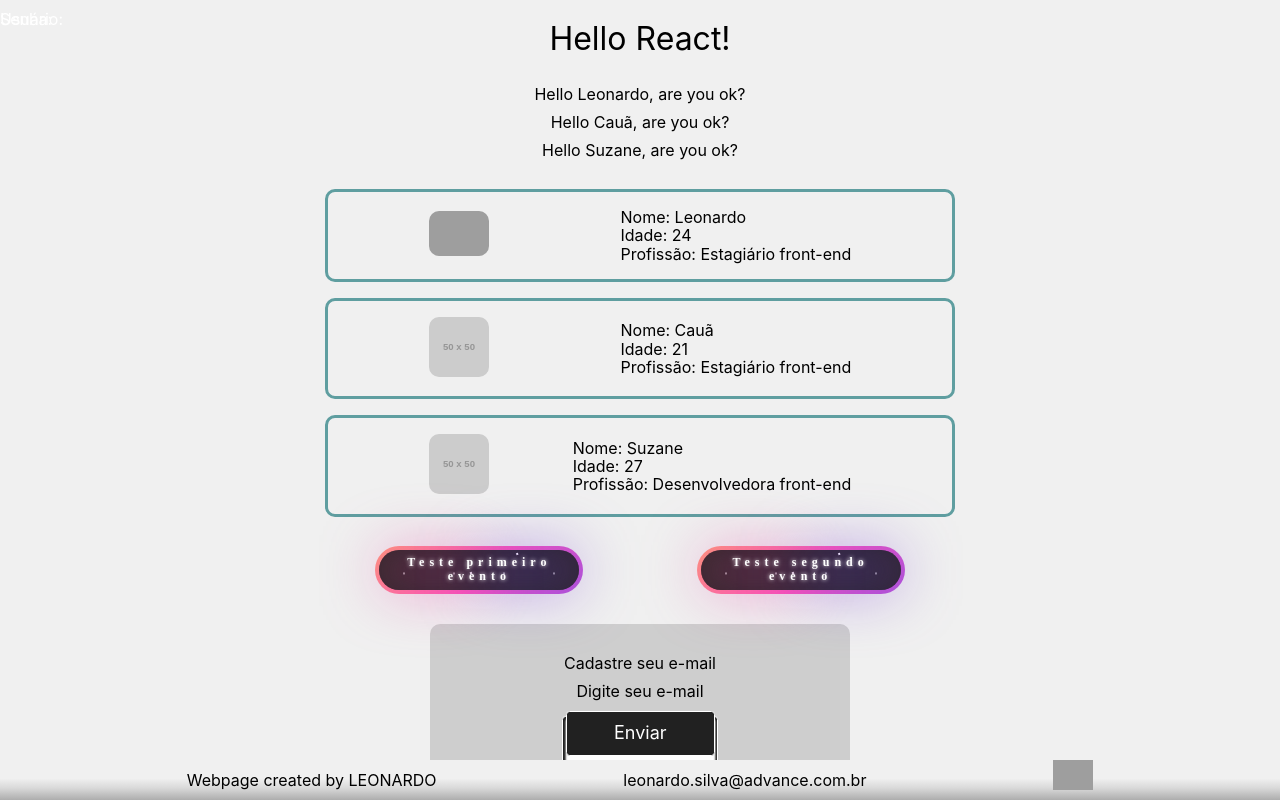
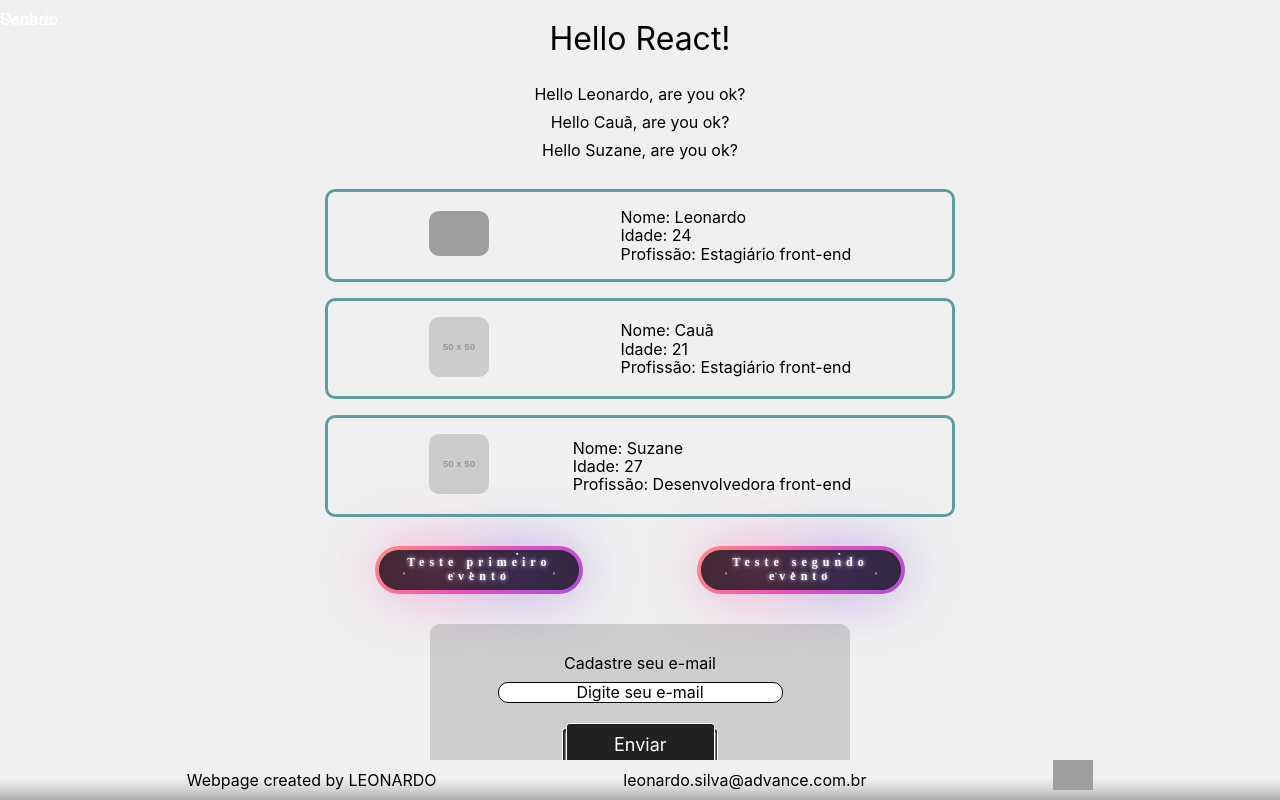
Before and after one commit to Leozinrd/estudos-react-js, a React (Create React App) app: page / in a window 1280 px wide. Shown: the top 800 px of the page. Built offline with nearby package versions, Linux system fonts and the light colour scheme; grey boxes are pictures that could not be loaded.

Commit message:
Use of Emotion

```diff
--- a/src/components/Conditional/conditional.module.css
+++ /dev/null
@@ -1,82 +0,0 @@
-.Conditional{
-
-}
-
-.Conditional input[type='email'] {
-    /* removendo a margin-bottom do input email recebida no css do Formulário "FormDados" */
-    margin-bottom: 0px;
-}
-
-.Conditional p{
-
-}
-
-/* Start InputBlocked quando o input e-mail estiver bloqueado */
-.InputBlocked{
-    background-color: black;
-}
-/* End InputBlocked */
-
-.EmailWrited{
-
-}
-
-/* Start button "Enviar"  */
-.ConditionalSubmit{
-
-}
-
-.ConditionalSubmit span {
-
-  }
-
-.ConditionalSubmit span:hover{
-
-}
-
-.ConditionalSubmit span:not(hover) {
-
-  }
-/* End button "Enviar"  */
-
-/* Start button "Limpar e-mail" */
-.ConditionalClear{
-
-}
-
-.ConditionalClear span{
-
-}
-
-.ConditionalClear:hover span{
-
-}
-
-.ConditionalClear::before, .ConditionalClear::after{
-
-}
-
-.ConditionalClear::before{
-
-}
-
-.ConditionalClear:hover::before {
-
-   }
-/* End button "Limpar e-mail */
-
-/* Start media screen */
-@media screen and (max-width: 620px){
-    .Conditional{
-    grid-column-start: 1;
-    margin: 0 10%;
-    }
-}
-
-@media screen and (min-width: 621px) and (max-width: 968px){
-    .Conditional{
-        grid-column-start: 1;
-        margin: 0 25%;
-    }
-}
-/* End media screen */
--- a/src/components/Conditional/styles.js
+++ b/src/components/Conditional/styles.js
@@ -1,4 +1,5 @@
 import styled from "@emotion/styled";
+import { css } from "@emotion/react";
 
 export const DivConditional = styled.div`
     grid-column-start: 2;
@@ -15,7 +16,18 @@ export const ConditionalHeader = styled.p`
 `
 
 export const ConditionalEmail = styled.input`
+    border: 1px solid ${props => props.disabled ? 'gray' : 'black'};
+    border-radius: 10px;
+    background-color: white;
+    width: 75%;
+    margin: 0 0 10px 0;
 
+    ${props =>
+        props.disabled &&
+        css`
+          background-color: #000000;
+          color:white;
+        `}
 `
 
 export const ConditionalSubmit = styled.button`
@@ -61,6 +73,7 @@ export const EmailWrited = styled.p`
     border-radius: 10px;
     padding: 1.5px 5px;
     font-size: smaller;
+    margin: 0 0 10px 0;
 `
 
 export const ConditionalClear = styled.button`
```
Also changed, not shown: src/components/Conditional/NotUsed/conditional.module.css (added, +21 -0 lines).
